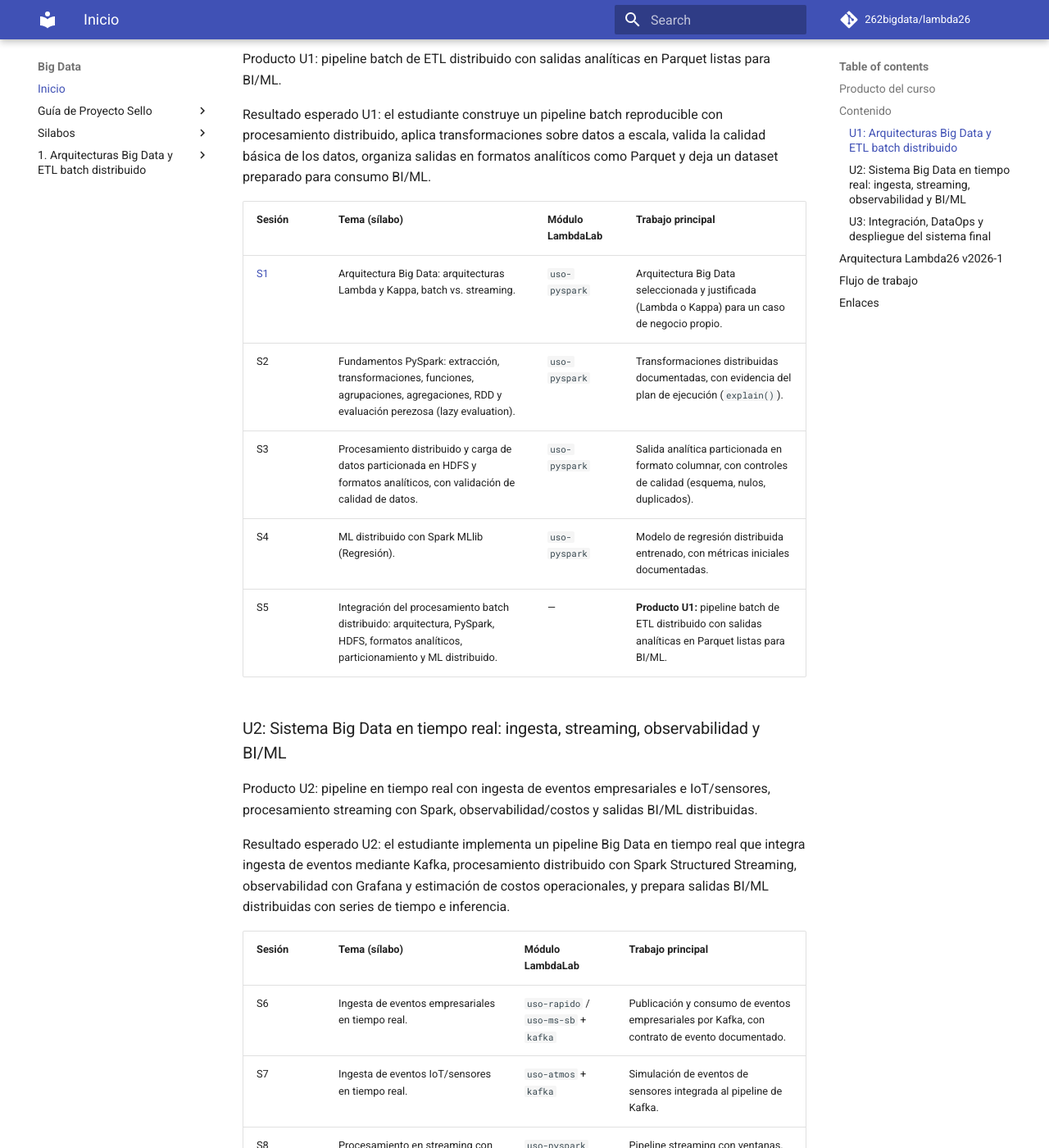
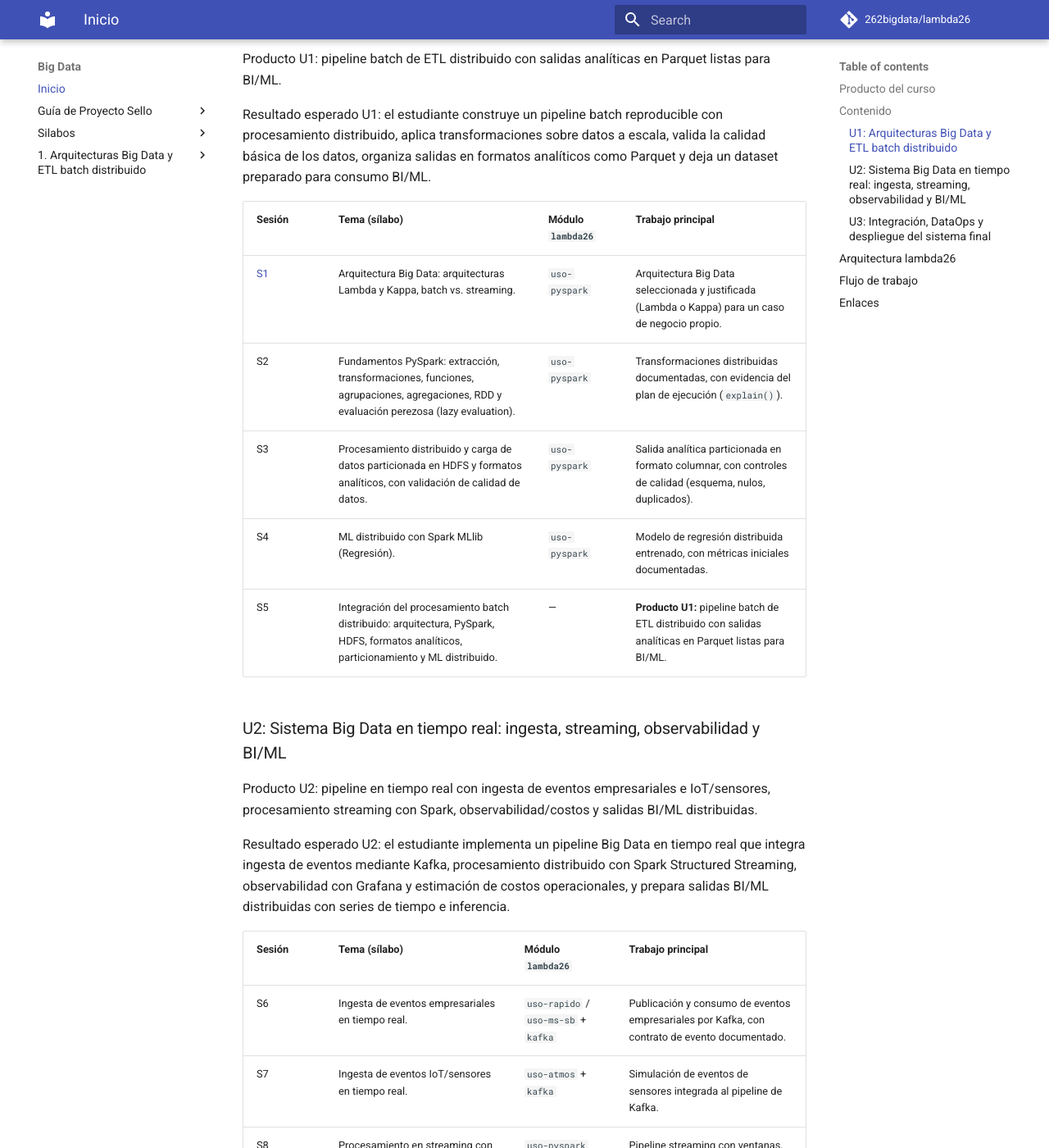
Before and after one commit to 262bigdata/lambda26, an MkDocs documentation site: the page built from docs/index.md, in a window 1280 px wide and 1400 px high, scrolled down 804 px. Shown: the whole window at 82% size. Built offline with MkDocs 1.6.1 and Material for MkDocs 9.7.7, drawn with Linux system fonts in a browser that asks for light colours; comment, search, counter and statistics services are not loaded; some of the changed text lies outside the part shown.

Commit message:
first commit

````diff
--- a/docs/index.md
+++ b/docs/index.md
@@ -25,7 +25,7 @@ Producto U1: pipeline batch de ETL distribuido con salidas analíticas en Parque
 
 Resultado esperado U1: el estudiante construye un pipeline batch reproducible con procesamiento distribuido, aplica transformaciones sobre datos a escala, valida la calidad básica de los datos, organiza salidas en formatos analíticos como Parquet y deja un dataset preparado para consumo BI/ML.
 
-| Sesión | Tema (sílabo) | Módulo LambdaLab | Trabajo principal |
+| Sesión | Tema (sílabo) | Módulo `lambda26` | Trabajo principal |
 |---|---|---|---|
 | [S1](sesiones/S01_Arquitectura_Big_Data_Lambda_Kappa.md) | Arquitectura Big Data: arquitecturas Lambda y Kappa, batch vs. streaming. | `uso-pyspark` | Arquitectura Big Data seleccionada y justificada (Lambda o Kappa) para un caso de negocio propio. |
 | S2 | Fundamentos PySpark: extracción, transformaciones, funciones, agrupaciones, agregaciones, RDD y evaluación perezosa (lazy evaluation). | `uso-pyspark` | Transformaciones distribuidas documentadas, con evidencia del plan de ejecución (`explain()`). |
@@ -39,7 +39,7 @@ Producto U2: pipeline en tiempo real con ingesta de eventos empresariales e IoT/
 
 Resultado esperado U2: el estudiante implementa un pipeline Big Data en tiempo real que integra ingesta de eventos mediante Kafka, procesamiento distribuido con Spark Structured Streaming, observabilidad con Grafana y estimación de costos operacionales, y prepara salidas BI/ML distribuidas con series de tiempo e inferencia.
 
-| Sesión | Tema (sílabo) | Módulo LambdaLab | Trabajo principal |
+| Sesión | Tema (sílabo) | Módulo `lambda26` | Trabajo principal |
 |---|---|---|---|
 | S6 | Ingesta de eventos empresariales en tiempo real. | `uso-rapido` / `uso-ms-sb` + `kafka` | Publicación y consumo de eventos empresariales por Kafka, con contrato de evento documentado. |
 | S7 | Ingesta de eventos IoT/sensores en tiempo real. | `uso-atmos` + `kafka` | Simulación de eventos de sensores integrada al pipeline de Kafka. |
@@ -55,14 +55,14 @@ Producto U3 / producto del curso: sistema Big Data distribuido end-to-end para p
 
 Resultado esperado U3: el estudiante integra los componentes desarrollados en las unidades anteriores, despliega o empaqueta el sistema mediante prácticas de DataOps/DevOps, prepara una demo end-to-end, documenta la operación del sistema, valida resultados técnicos y analíticos, y sustenta una solución final orientada a la toma de decisiones.
 
-| Sesión | Tema (sílabo) | Módulo LambdaLab | Trabajo principal |
+| Sesión | Tema (sílabo) | Módulo `lambda26` | Trabajo principal |
 |---|---|---|---|
 | S13 | Integración del sistema, DataOps y BI. | todos | Demo end-to-end de batch, streaming, observabilidad y BI/ML integrados. |
 | S14 | Revisión técnica final y hardening. | todos | Checklist de hardening, guion de demostración y documentación operativa. |
 | S15 | Integración del sistema Big Data end-to-end: procesamiento batch y streaming, DataOps, observabilidad, BI/ML, documentación y despliegue. | — | **Producto final:** sistema Big Data distribuido end-to-end, defendido técnicamente. |
 | S16 | Integración de sistemas Big Data: evaluación final. | — | Evaluación final individual: demostración y preguntas técnicas pendientes. |
 
-## Arquitectura Lambda26 v2026-1
+## Arquitectura `lambda26`
 
 ```mermaid
 flowchart LR
````
Also changed, not shown: docs/proyecto-sello/index.md (+1 -1 lines), docs/sesiones/S01_Arquitectura_Big_Data_Lambda_Kappa.md (+6 -6 lines).
